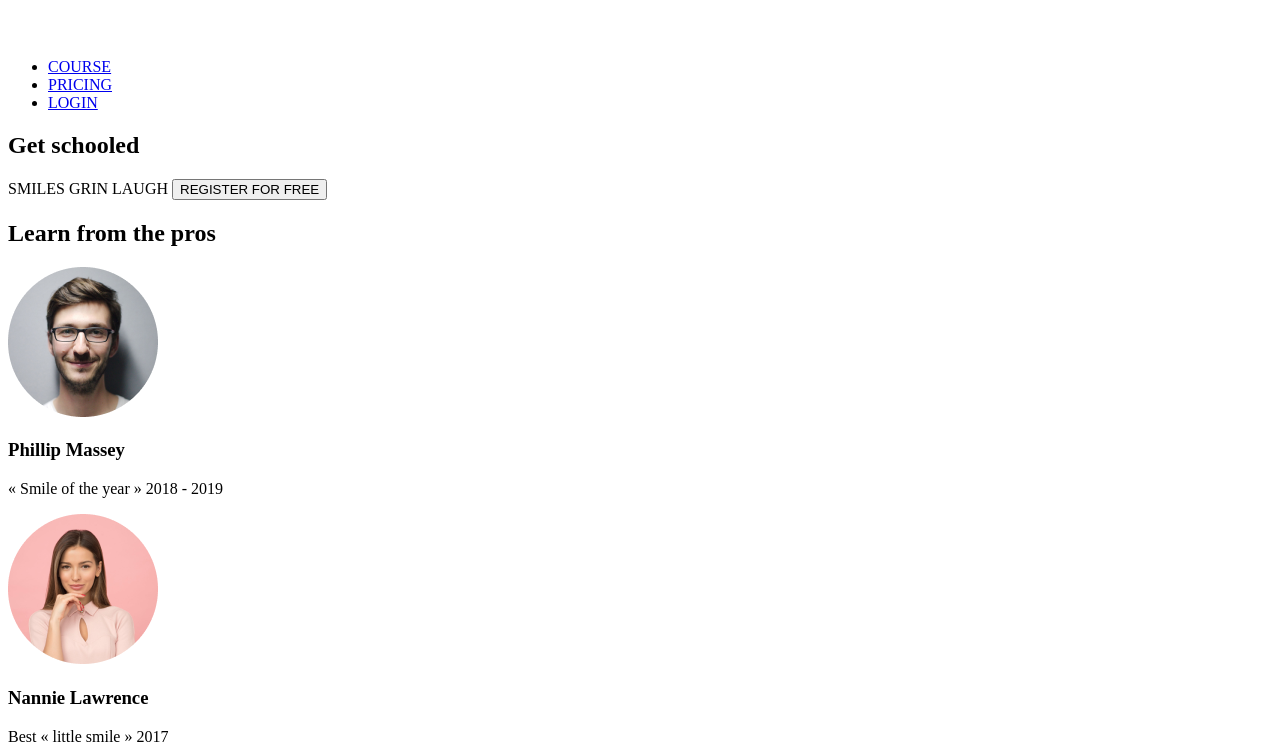
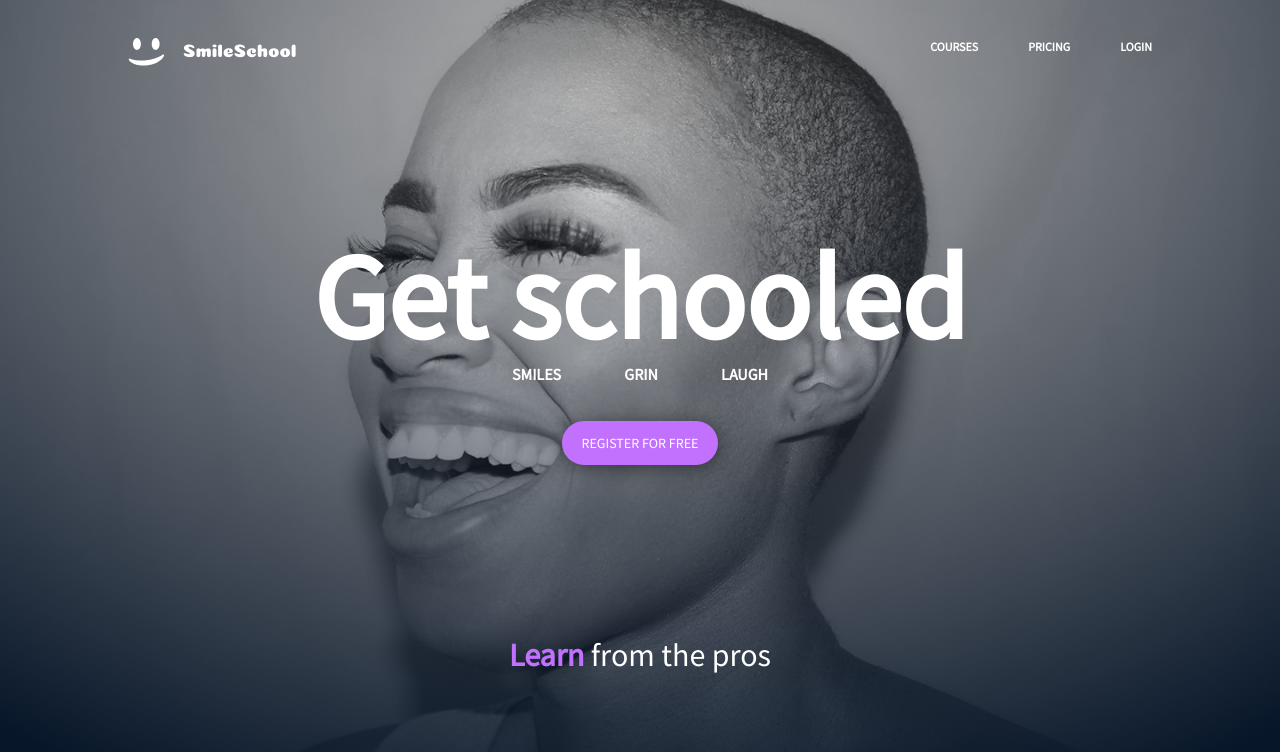
Before and after one commit to mikefares/alx_html_css, a plain HTML site: page css_advanced/index.html in a window 1280 px wide. Shown: the top 752 px of the page. Drawn offline with Linux system fonts and the light colour scheme.

Commit message:
Improved on header and first section style

```diff
--- a/css_advanced/index.html
+++ b/css_advanced/index.html
@@ -3,9 +3,10 @@
 <head>
     <meta charset="UTF-8">
     <meta name="viewport" content="width=device-width, initial-scale=1.0">
-    <script src="https://kit.fontawesome.com/4a2b055604.js" crossorigin="anonymous"></script>
+    <script src="https://kit.fontawesome.com/3ee8e4c2c6.js" crossorigin="anonymous"></script>
     <title>Document</title>
     <link rel="stylesheet" href="styles.css">
+    <link href='https://fonts.googleapis.com/css?family=Source Sans Pro' rel='stylesheet'>
 </head>
 <body>
     <header>
@@ -13,7 +14,7 @@
             <img src="./images/logo.png" alt="logo">
 
             <ul>
-                <li><a href="#">COURSE</a></li>
+                <li><a href="#">COURSES</a></li>
                 <li><a href="#">PRICING</a></li>
                 <li><a href="#">LOGIN</a></li>
             </ul>
@@ -21,17 +22,18 @@
 
     </header>
     <main>
-        <section>
-            <div>
+        <section id="main-part">
+            <div id="main-title">
                 <h1>Get schooled</h1>
-                <span>SMILES</span>
-                <span>GRIN</span>
-                <span>LAUGH</span>
+                <p>SMILES</p>
+                <p>GRIN</p>
+                <p>LAUGH</p>
+                <br>
                 <button>REGISTER FOR FREE</button>
             </div>
             <div>
-                <h2>Learn from the pros</h2>
-                <div>
+                <h2><span class="purple">Learn</span> from the pros</h2>
+                <div id="top-winners">
                     <div>
                         <img src="./images/phillip.png" alt="">
                         <h3>Phillip Massey</h3>
@@ -61,12 +63,13 @@
             </div>
             <div>
                 <blockquote>« Those tutorials are concise and go straight to the point. I can’t think of a better place to learn smiling. And it’s so fun!</blockquote>
-                <h3>NAME</h3>
+                <h3>Person Name</h3>
                 <P>weather presenter</P>
             </div>
         </section>
         <section>
-            <h2>Most popular tutorials</h2>
+            <h2>Most <span class="purple">popular</span> tutorials</h2>
+            <div>
                 <div>
                     <img src="./images/diag.png" alt="">
                     <h3>Diagonal Smile</h3>
@@ -135,9 +138,11 @@
                     </div>
                     <p>8 min</p>
                 </div>
+            </div>
         </section>
         <section>
-            <h2>Free membership</h2>
+            <h2><span class="purple">Free</span> membership</h2>
+            <div>
                 <div>
                     <img src="./images/smile.png" alt="">
                     <h3>Lorem Ipsum</h3>
@@ -158,10 +163,11 @@
                     <h3>Lorem Ipsum</h3>
                     <p>Lorem ipsum dolor sit amet, consectetur adipiscing elit.</p>
                 </div>
+            </div>
             <button>REGISTER FOR FREE</button>
         </section>
         <section>
-            <h2>F.A.Q</h2>
+            <h2>F.A.Q.</h2>
             <div>
                 <div>
                     <div>
--- a/css_advanced/styles.css
+++ b/css_advanced/styles.css
@@ -0,0 +1,171 @@
+/* CSS reset rules */
+
+
+html, body, div, span, applet, object, iframe,
+h1, h2, h3, h4, h5, h6, p, blockquote, pre,
+a, abbr, acronym, address, big, cite, code,
+del, dfn, img, ins, kbd, q, s, samp,
+small, strike, sub, sup, tt, var,
+b, u, i, center,
+dl, dt, dd,
+fieldset, form, label, legend,
+table, caption, tbody, tfoot, thead, tr, th, td,
+article, aside, canvas, details, embed,
+figure, figcaption, footer, header, hgroup,
+menu, nav, output, ruby, section, summary,
+time, mark, audio, video {
+	margin: 0;
+	padding: 0;
+	border: 0;
+	font-size: 100%;
+	font: inherit;
+	vertical-align: baseline;
+}
+
+* {
+    font-family: 'Source Sans Pro';
+}
+
+.purple{
+    font-weight: bold;
+    color: #C271FF;
+}
+
+body {
+	height: 100%;
+	min-height: 100%;
+    max-width: 1440px;
+    margin-left: auto;
+    margin-right: auto;
+    background-color: black;
+}
+
+/* main #main-part{
+    height: 1093px;
+    background-color: #071629;
+} */
+
+/* Header */
+header {
+	height:30px;
+    width: 80%;
+    top: 35px;
+    margin: 0 auto;
+    position: relative;
+    z-index: 10;
+}
+
+nav{
+    display: flex;
+    justify-content: space-between;
+    align-items: center;
+}
+
+nav ul {
+	list-style: none;
+	margin-top: 0px;
+    display: flex;
+}
+
+header ul li {
+	margin-left: 50px;
+    color: #fff;
+    font-weight: bold;
+}
+
+header ul li a{
+    color: #fff;
+    text-decoration: none;
+    font-size: 12px;
+}
+
+/* First Section */
+#main-part {
+    margin-top: -30px;
+    position: relative;
+    width: 100%;
+    height: 100%;
+    background-image: url(./images/Object.png);
+    background-repeat: no-repeat;
+    background-size: contain;
+    display: flex;
+    flex-direction: column;
+    justify-content: center;
+    align-items: center;
+    text-align: center;
+    box-sizing: border-box;
+    height: 1093px;
+    background-color: #071629;
+}
+
+#main-title h1{
+    font-weight: 800;
+    font-size: 120px;
+    color: #fff;
+    margin-top: 120px;
+    margin-bottom: -8px;
+}
+
+#main-title p{
+    font-size: 16px;
+    font-weight: bold;
+    color: #fff;
+    display: inline-block;
+    margin-inline: 30px;
+    margin-top: -100px;
+    z-index: 2;
+}
+
+button{
+    margin-top: 37px;
+    margin-bottom: 0;
+    background-color: #C271FF;
+    border-radius: 22px;
+    height: 44px;
+    border: none;
+    color: white;
+    font-size: 14px;
+    font-weight: 600px;
+    padding: 11px 20px;
+    box-shadow: 0px 2px 20px rgba(0, 0, 0, 0.5);
+}
+
+
+#main-part div:last-of-type h2{
+    font-size: 32px;
+    margin-top: 170px;
+    color: #fff;
+    text-align: center;
+    font-weight: 100;
+}
+
+#top-winners{
+    margin-top: 80px;
+    display: flex;
+    justify-content: space-between;
+    align-items: center;
+    height: 237px;
+    width: 1009px;
+    box-sizing: border-box;
+}
+
+#top-winners div{
+    width: 150px;
+    height: 237px;
+    display: flex;
+    flex-direction: column;
+    justify-content: center;
+    align-items: center;
+    text-align: center;
+    color: #fff;
+}
+
+#top-winners div h3{
+    margin-top: 10px;
+    font-weight: 900;
+}
+
+#top-winners div p{
+    font-style: italic;
+    line-height: 1.5;
+}
```
Also changed, not shown: css_advanced/images/Object.png (added). Lines whose indentation alone changed are shown as unchanged.
